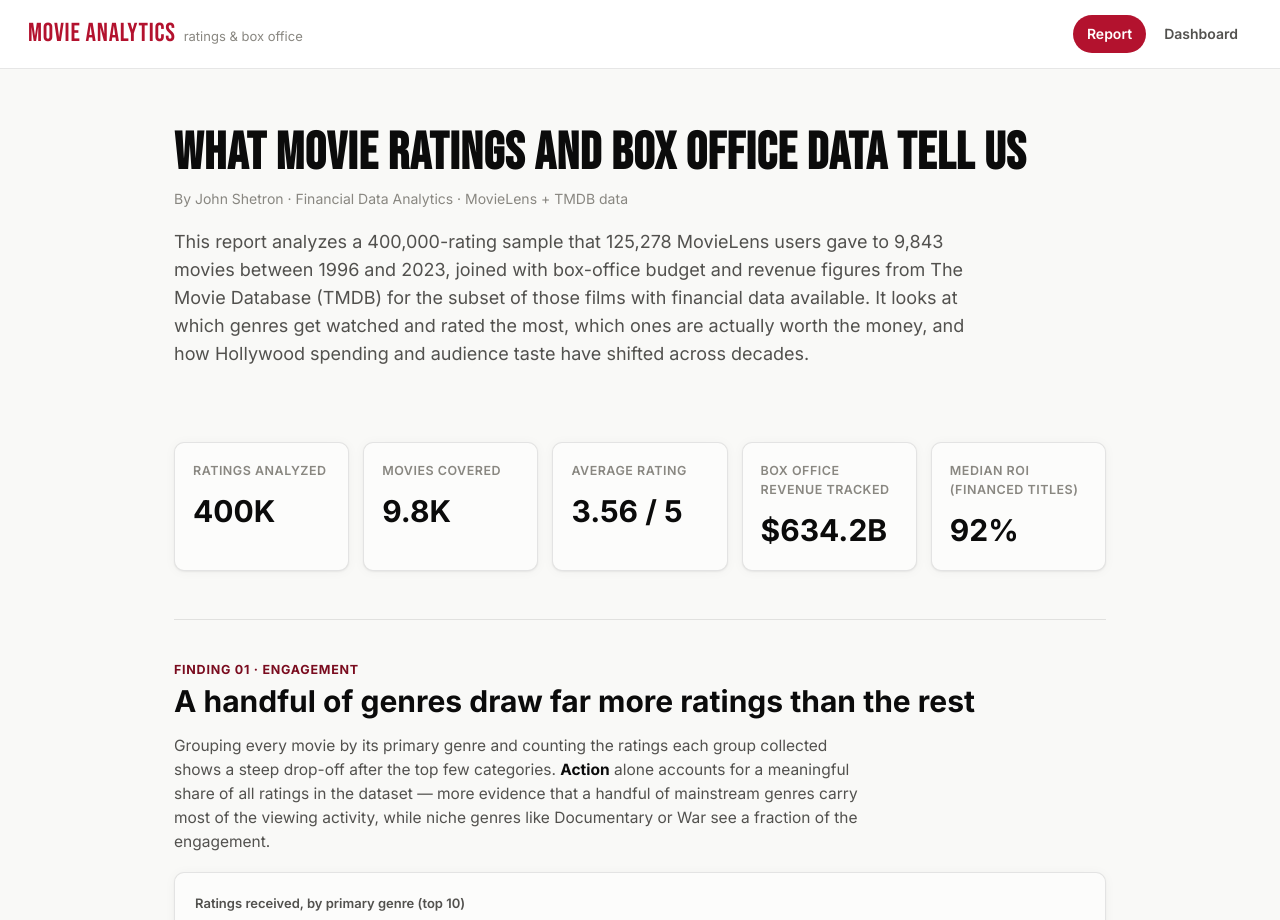
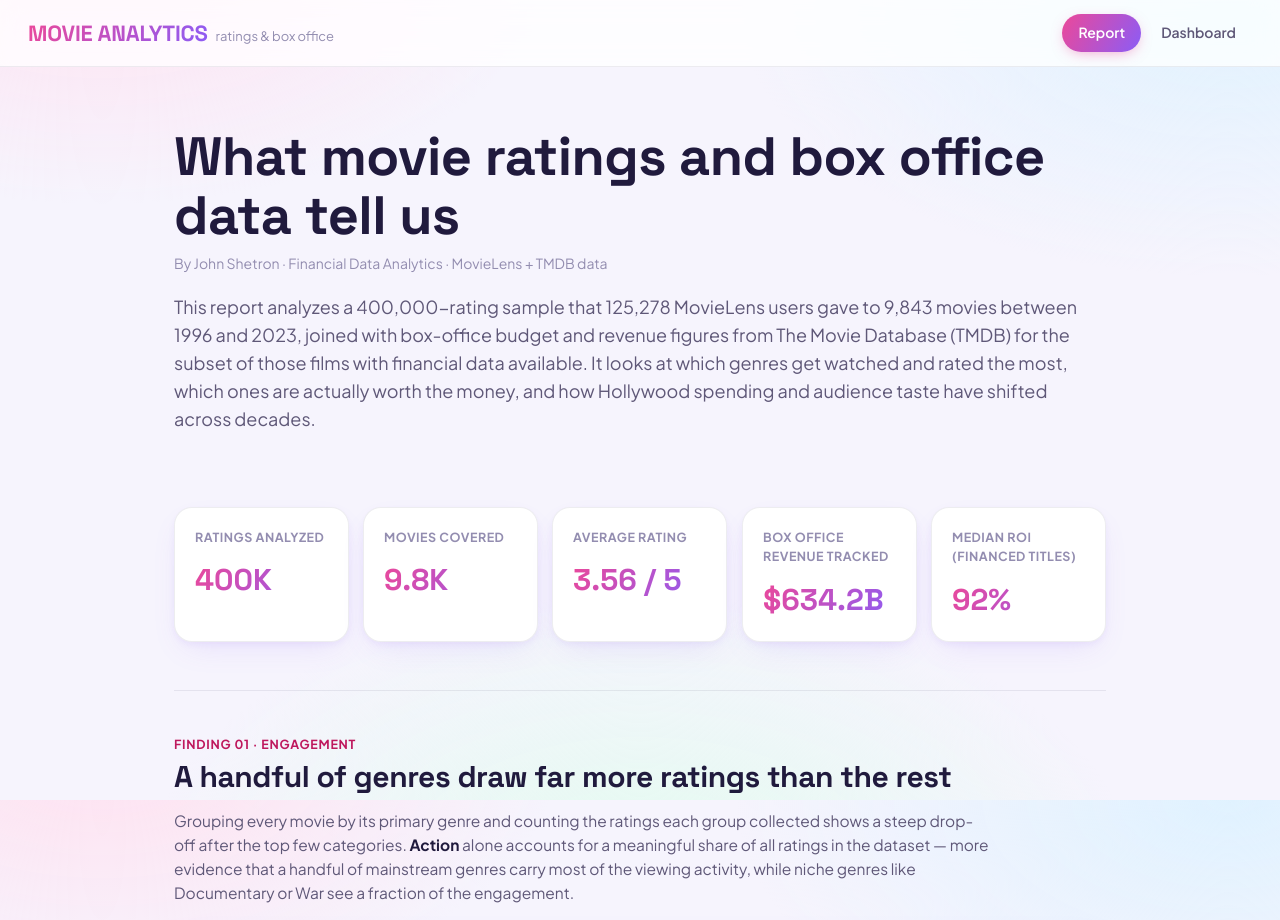
Before and after one commit to jdshetron/movie-analytics, a plain HTML site: page docs/index.html in a window 1280 px wide. Shown: the top 920 px of the page. Drawn offline with nearby package versions, Linux system fonts and the light colour scheme.

Commit message:
Redesign visual theme: pastel gradients, modern fonts, motion
- New palette: soft pastel gradient background (pink/blue/mint radial
  blobs), pink-to-violet gradient accent, white glass-morphism cards
  with colored shadows. Dark mode gets an equivalent deep-indigo variant.
- Chart data colors are unchanged (still the validated, colorblind-safe
  categorical palette) - only UI chrome changed, so chart accessibility
  isn't affected. Fixed a latent bug found while re-validating: dark-mode
  green (series-6) didn't match the palette spec's mode-invariant value.
- Fonts: Space Grotesk (headings) + Plus Jakarta Sans (body/UI), swapped
  in for Bebas Neue + Inter.
- Motion: scroll-reveal fade-up on report findings, animated count-up on
  every stat tile (report + dashboard), hover lift on cards/nav/buttons,
  a brief opacity pulse on dashboard charts when filters change, and a
  pop-in on first paint. Everything respects prefers-reduced-motion.

```diff
--- a/docs/css/style.css
+++ b/docs/css/style.css
@@ -1,22 +1,28 @@
 /* Movie Analytics — shared styles for the report and dashboard pages. */
 
-@import url('https://fonts.googleapis.com/css2?family=Bebas+Neue&family=Inter:wght@400;500;600;700&display=swap');
+@import url('https://fonts.googleapis.com/css2?family=Space+Grotesk:wght@500;600;700&family=Plus+Jakarta+Sans:wght@400;500;600;700;800&display=swap');
 
 :root {
   color-scheme: light;
-  --bg: #f9f9f7;
-  --surface: #fcfcfb;
+  --bg: #f6f4fd;
+  --bg-gradient:
+    radial-gradient(760px 420px at 8% -6%, #ffe1f0 0%, rgba(255, 225, 240, 0) 60%),
+    radial-gradient(820px 460px at 96% 0%, #e0f2ff 0%, rgba(224, 242, 255, 0) 60%),
+    radial-gradient(900px 520px at 50% 110%, #e3fbf0 0%, rgba(227, 251, 240, 0) 55%),
+    #f6f4fd;
+  --surface: #ffffff;
   --surface-raised: #ffffff;
-  --text-primary: #0b0b0b;
-  --text-secondary: #52514e;
-  --text-muted: #898781;
-  --border: rgba(11, 11, 11, 0.10);
-  --grid: #e1e0d9;
-  --axis: #c3c2b7;
+  --text-primary: #201a3d;
+  --text-secondary: #5f5878;
+  --text-muted: #938db0;
+  --border: rgba(32, 26, 61, 0.08);
+  --grid: #ece8fa;
+  --axis: #d9d3f0;
 
-  --accent: #b3122e;
-  --accent-ink: #7a0c1f;
-  --gold: #a9790a;
+  --accent: #ec4899;
+  --accent-2: #8b5cf6;
+  --accent-ink: #be185d;
+  --gold: #f59e0b;
 
   --series-1: #2a78d6;
   --series-2: #eb6834;
@@ -28,68 +34,89 @@
   --series-8: #e34948;
   --good: #006300;
 
-  --radius: 10px;
-  --shadow: 0 1px 2px rgba(11, 11, 11, 0.06), 0 1px 12px rgba(11, 11, 11, 0.04);
+  --radius: 18px;
+  --radius-sm: 12px;
+  --shadow: 0 2px 6px rgba(139, 92, 246, 0.08), 0 12px 32px -12px rgba(139, 92, 246, 0.18);
+  --shadow-hover: 0 6px 16px rgba(139, 92, 246, 0.12), 0 20px 44px -16px rgba(236, 72, 153, 0.24);
+  --gradient-accent: linear-gradient(120deg, #ec4899, #8b5cf6);
+
+  --ease: cubic-bezier(0.22, 1, 0.36, 1);
 }
 
 @media (prefers-color-scheme: dark) {
   :root:not([data-theme="light"]) {
     color-scheme: dark;
-    --bg: #0d0d0d;
-    --surface: #1a1a19;
-    --surface-raised: #202020;
-    --text-primary: #ffffff;
-    --text-secondary: #c3c2b7;
-    --text-muted: #898781;
-    --border: rgba(255, 255, 255, 0.10);
-    --grid: #2c2c2a;
-    --axis: #383835;
+    --bg: #14112a;
+    --bg-gradient:
+      radial-gradient(760px 420px at 8% -6%, rgba(236, 72, 153, 0.16) 0%, rgba(236, 72, 153, 0) 60%),
+      radial-gradient(820px 460px at 96% 0%, rgba(56, 189, 248, 0.14) 0%, rgba(56, 189, 248, 0) 60%),
+      radial-gradient(900px 520px at 50% 110%, rgba(45, 212, 191, 0.12) 0%, rgba(45, 212, 191, 0) 55%),
+      #14112a;
+    --surface: #1d1938;
+    --surface-raised: #221d40;
+    --text-primary: #f5f3ff;
+    --text-secondary: #c6bfe6;
+    --text-muted: #8b84ac;
+    --border: rgba(245, 243, 255, 0.10);
+    --grid: #322b52;
+    --axis: #453c6d;
 
-    --accent: #ff5a76;
-    --accent-ink: #ff8296;
-    --gold: #d7ad4d;
+    --accent: #f472b6;
+    --accent-2: #a78bfa;
+    --accent-ink: #f9a8d4;
+    --gold: #fbbf24;
 
     --series-1: #3987e5;
     --series-2: #d95926;
     --series-3: #199e70;
     --series-4: #c98500;
     --series-5: #d55181;
-    --series-6: #1fbf1f;
+    --series-6: #008300;
     --series-7: #9085e9;
     --series-8: #e66767;
     --good: #0ca30c;
 
-    --shadow: 0 1px 2px rgba(0, 0, 0, 0.4), 0 1px 16px rgba(0, 0, 0, 0.3);
+    --shadow: 0 2px 8px rgba(0, 0, 0, 0.35), 0 16px 40px -16px rgba(167, 139, 250, 0.28);
+    --shadow-hover: 0 6px 18px rgba(0, 0, 0, 0.4), 0 22px 48px -16px rgba(244, 114, 182, 0.3);
+    --gradient-accent: linear-gradient(120deg, #f472b6, #a78bfa);
   }
 }
 
 :root[data-theme="dark"] {
   color-scheme: dark;
-  --bg: #0d0d0d;
-  --surface: #1a1a19;
-  --surface-raised: #202020;
-  --text-primary: #ffffff;
-  --text-secondary: #c3c2b7;
-  --text-muted: #898781;
-  --border: rgba(255, 255, 255, 0.10);
-  --grid: #2c2c2a;
-  --axis: #383835;
+  --bg: #14112a;
+  --bg-gradient:
+    radial-gradient(760px 420px at 8% -6%, rgba(236, 72, 153, 0.16) 0%, rgba(236, 72, 153, 0) 60%),
+    radial-gradient(820px 460px at 96% 0%, rgba(56, 189, 248, 0.14) 0%, rgba(56, 189, 248, 0) 60%),
+    radial-gradient(900px 520px at 50% 110%, rgba(45, 212, 191, 0.12) 0%, rgba(45, 212, 191, 0) 55%),
+    #14112a;
+  --surface: #1d1938;
+  --surface-raised: #221d40;
+  --text-primary: #f5f3ff;
+  --text-secondary: #c6bfe6;
+  --text-muted: #8b84ac;
+  --border: rgba(245, 243, 255, 0.10);
+  --grid: #322b52;
+  --axis: #453c6d;
 
-  --accent: #ff5a76;
-  --accent-ink: #ff8296;
-  --gold: #d7ad4d;
+  --accent: #f472b6;
+  --accent-2: #a78bfa;
+  --accent-ink: #f9a8d4;
+  --gold: #fbbf24;
 
   --series-1: #3987e5;
   --series-2: #d95926;
   --series-3: #199e70;
   --series-4: #c98500;
   --series-5: #d55181;
-  --series-6: #1fbf1f;
+  --series-6: #008300;
   --series-7: #9085e9;
   --series-8: #e66767;
   --good: #0ca30c;
 
-  --shadow: 0 1px 2px rgba(0, 0, 0, 0.4), 0 1px 16px rgba(0, 0, 0, 0.3);
+  --shadow: 0 2px 8px rgba(0, 0, 0, 0.35), 0 16px 40px -16px rgba(167, 139, 250, 0.28);
+  --shadow-hover: 0 6px 18px rgba(0, 0, 0, 0.4), 0 22px 48px -16px rgba(244, 114, 182, 0.3);
+  --gradient-accent: linear-gradient(120deg, #f472b6, #a78bfa);
 }
 
 * { box-sizing: border-box; }
@@ -98,16 +125,55 @@ html { scroll-behavior: smooth; }
 
 body {
   margin: 0;
-  background: var(--bg);
+  background: var(--bg-gradient);
+  background-attachment: fixed;
   color: var(--text-primary);
-  font-family: Inter, system-ui, -apple-system, "Segoe UI", sans-serif;
+  font-family: "Plus Jakarta Sans", system-ui, -apple-system, "Segoe UI", sans-serif;
   line-height: 1.55;
   -webkit-font-smoothing: antialiased;
 }
 
-h1, h2, h3 { font-family: "Bebas Neue", Inter, system-ui, sans-serif; letter-spacing: 0.02em; line-height: 1.1; }
+h1, h2, h3 { font-family: "Space Grotesk", "Plus Jakarta Sans", system-ui, sans-serif; letter-spacing: -0.01em; line-height: 1.1; }
 
 a { color: var(--accent-ink); }
+
+/* ---------- Motion ---------- */
+
+@keyframes drift {
+  0%, 100% { transform: translate(0, 0) scale(1); }
+  50% { transform: translate(-3%, 4%) scale(1.06); }
+}
+
+@keyframes fadeUp {
+  from { opacity: 0; transform: translateY(22px); }
+  to { opacity: 1; transform: translateY(0); }
+}
+
+@keyframes popIn {
+  from { opacity: 0; transform: scale(0.92); }
+  to { opacity: 1; transform: scale(1); }
+}
+
+.reveal {
+  opacity: 0;
+  transform: translateY(22px);
+  transition: opacity 0.7s var(--ease), transform 0.7s var(--ease);
+}
+
+.reveal.in-view {
+  opacity: 1;
+  transform: translateY(0);
+}
+
+@media (prefers-reduced-motion: reduce) {
+  *, *::before, *::after {
+    animation-duration: 0.001ms !important;
+    animation-iteration-count: 1 !important;
+    transition-duration: 0.001ms !important;
+    scroll-behavior: auto !important;
+  }
+  .reveal { opacity: 1; transform: none; }
+}
 
 /* ---------- Nav ---------- */
 
@@ -119,7 +185,9 @@ a { color: var(--accent-ink); }
   align-items: center;
   justify-content: space-between;
   padding: 14px 28px;
-  background: var(--surface-raised);
+  background: color-mix(in srgb, var(--surface-raised) 78%, transparent);
+  backdrop-filter: blur(14px) saturate(160%);
+  -webkit-backdrop-filter: blur(14px) saturate(160%);
   border-bottom: 1px solid var(--border);
 }
 
@@ -132,10 +200,14 @@ a { color: var(--accent-ink); }
 }
 
 .site-nav .brand .mark {
-  font-family: "Bebas Neue", sans-serif;
-  font-size: 26px;
-  letter-spacing: 0.03em;
-  color: var(--accent);
+  font-family: "Space Grotesk", sans-serif;
+  font-weight: 700;
+  font-size: 22px;
+  letter-spacing: -0.01em;
+  background: var(--gradient-accent);
+  -webkit-background-clip: text;
+  background-clip: text;
+  color: transparent;
 }
 
 .site-nav .brand .sub {
@@ -153,15 +225,17 @@ a { color: var(--accent-ink); }
   color: var(--text-secondary);
   font-weight: 600;
   font-size: 14px;
-  padding: 8px 14px;
+  padding: 8px 16px;
   border-radius: 999px;
+  transition: background 0.2s var(--ease), color 0.2s var(--ease), transform 0.2s var(--ease);
 }
 
-.site-nav .links a:hover { background: var(--bg); }
+.site-nav .links a:hover { background: var(--grid); transform: translateY(-1px); }
 
 .site-nav .links a.active {
-  color: var(--surface-raised);
-  background: var(--accent);
+  color: #fff;
+  background: var(--gradient-accent);
+  box-shadow: 0 4px 14px -4px rgba(236, 72, 153, 0.5);
 }
 
 /* ---------- Layout ---------- */
@@ -175,24 +249,29 @@ a { color: var(--accent-ink); }
 .page.wide { max-width: 1180px; }
 
 .hero {
-  padding: 56px 0 28px;
+  padding: 60px 0 28px;
+  position: relative;
 }
 
 .hero h1 {
-  font-size: 52px;
-  margin: 0 0 6px;
+  font-size: 54px;
+  font-weight: 700;
+  margin: 0 0 8px;
+  animation: fadeUp 0.8s var(--ease) both;
 }
 
 .hero .byline {
   color: var(--text-muted);
   font-size: 14px;
   margin-bottom: 18px;
+  animation: fadeUp 0.8s var(--ease) 0.08s both;
 }
 
 .hero .summary {
   font-size: 18px;
   color: var(--text-secondary);
   max-width: 72ch;
+  animation: fadeUp 0.8s var(--ease) 0.16s both;
 }
 
 /* ---------- Stat tiles ---------- */
@@ -208,30 +287,41 @@ a { color: var(--accent-ink); }
   background: var(--surface);
   border: 1px solid var(--border);
   border-radius: var(--radius);
-  padding: 18px 18px 16px;
+  padding: 20px 20px 18px;
   box-shadow: var(--shadow);
+  transition: transform 0.25s var(--ease), box-shadow 0.25s var(--ease);
+  animation: popIn 0.5s var(--ease) both;
+}
+
+.stat-tile:hover {
+  transform: translateY(-4px);
+  box-shadow: var(--shadow-hover);
 }
 
 .stat-tile .label {
   font-size: 12.5px;
-  font-weight: 600;
+  font-weight: 700;
   text-transform: uppercase;
   letter-spacing: 0.04em;
   color: var(--text-muted);
-  margin-bottom: 8px;
+  margin-bottom: 10px;
 }
 
 .stat-tile .value {
+  font-family: "Space Grotesk", sans-serif;
   font-size: 30px;
   font-weight: 700;
   font-variant-numeric: proportional-nums;
-  color: var(--text-primary);
+  background: var(--gradient-accent);
+  -webkit-background-clip: text;
+  background-clip: text;
+  color: transparent;
 }
 
 /* ---------- Report sections ---------- */
 
 .finding {
-  padding: 40px 0;
+  padding: 44px 0;
   border-top: 1px solid var(--border);
 }
 
@@ -249,9 +339,8 @@ a { color: var(--accent-ink); }
 .finding h2 {
   font-size: 30px;
   margin: 0 0 14px;
-  font-family: Inter, sans-serif;
-  letter-spacing: normal;
   font-weight: 700;
+  letter-spacing: -0.015em;
 }
 
 .finding p {
@@ -269,11 +358,18 @@ a { color: var(--accent-ink); }
   box-shadow: var(--shadow);
   padding: 20px 20px 12px;
   margin-top: 18px;
+  transition: transform 0.3s var(--ease), box-shadow 0.3s var(--ease);
+  animation: popIn 0.5s var(--ease) both;
+}
+
+.chart-card:hover {
+  transform: translateY(-3px);
+  box-shadow: var(--shadow-hover);
 }
 
 .chart-card .chart-title {
   font-size: 13px;
-  font-weight: 600;
+  font-weight: 700;
   color: var(--text-secondary);
   margin-bottom: 12px;
 }
@@ -281,16 +377,16 @@ a { color: var(--accent-ink); }
 .chart-card canvas { max-height: 320px; }
 
 .closing {
-  padding: 40px 0 10px;
+  padding: 44px 0 10px;
   border-top: 1px solid var(--border);
   color: var(--text-secondary);
   font-size: 15px;
 }
 
-.closing h2 { font-size: 26px; color: var(--text-primary); font-family: Inter, sans-serif; font-weight: 700; }
-.closing h3 { font-size: 16px; color: var(--text-primary); font-family: Inter, sans-serif; font-weight: 700; margin-bottom: 4px; }
+.closing h2 { font-size: 26px; color: var(--text-primary); font-weight: 700; }
+.closing h3 { font-size: 16px; color: var(--text-primary); font-weight: 700; margin-bottom: 4px; font-family: "Plus Jakarta Sans", sans-serif; }
 .closing section { margin-bottom: 20px; }
-.closing code { background: var(--bg); padding: 1px 6px; border-radius: 4px; font-size: 13px; }
+.closing code { background: var(--grid); padding: 2px 7px; border-radius: 6px; font-size: 13px; color: var(--accent-ink); }
 
 footer.site-footer {
   text-align: center;
@@ -299,17 +395,21 @@ footer.site-footer {
   padding: 28px 0 40px;
 }
 
+footer.site-footer a { color: var(--accent-ink); font-weight: 600; }
+
 /* ---------- Dashboard ---------- */
 
-.dash-intro { padding: 40px 0 8px; }
-.dash-intro h1 { font-size: 40px; margin: 0 0 8px; }
-.dash-intro p { color: var(--text-secondary); max-width: 72ch; }
+.dash-intro { padding: 44px 0 8px; }
+.dash-intro h1 { font-size: 42px; font-weight: 700; margin: 0 0 8px; animation: fadeUp 0.8s var(--ease) both; }
+.dash-intro p { color: var(--text-secondary); max-width: 72ch; animation: fadeUp 0.8s var(--ease) 0.08s both; }
 
 .controls {
   position: sticky;
   top: 61px;
   z-index: 10;
-  background: var(--bg);
+  background: color-mix(in srgb, var(--bg) 85%, transparent);
+  backdrop-filter: blur(10px);
+  -webkit-backdrop-filter: blur(10px);
   padding: 16px 0;
   border-bottom: 1px solid var(--border);
   margin-bottom: 24px;
@@ -331,7 +431,7 @@ footer.site-footer {
 
 .field label {
   font-size: 11.5px;
-  font-weight: 600;
+  font-weight: 700;
   text-transform: uppercase;
   letter-spacing: 0.04em;
   color: var(--text-muted);
@@ -342,31 +442,41 @@ footer.site-footer {
   font: inherit;
   font-size: 14px;
   padding: 8px 10px;
-  border-radius: 8px;
+  border-radius: var(--radius-sm);
   border: 1px solid var(--border);
   background: var(--surface-raised);
   color: var(--text-primary);
+  transition: border-color 0.2s var(--ease), box-shadow 0.2s var(--ease);
 }
 
 .field select:focus,
 .field input:focus {
-  outline: 2px solid var(--series-1);
-  outline-offset: 1px;
+  outline: none;
+  border-color: var(--accent-2);
+  box-shadow: 0 0 0 3px color-mix(in srgb, var(--accent-2) 25%, transparent);
 }
 
 .reset-btn {
   font: inherit;
   font-size: 14px;
-  font-weight: 600;
-  padding: 9px 16px;
-  border-radius: 8px;
-  border: 1px solid var(--border);
+  font-weight: 700;
+  padding: 9px 18px;
+  border-radius: var(--radius-sm);
+  border: 1px solid transparent;
   background: var(--surface-raised);
   color: var(--accent-ink);
   cursor: pointer;
+  transition: transform 0.2s var(--ease), box-shadow 0.2s var(--ease), background 0.2s var(--ease), color 0.2s var(--ease);
 }
 
-.reset-btn:hover { background: var(--bg); }
+.reset-btn:hover {
+  background: var(--gradient-accent);
+  color: #fff;
+  transform: translateY(-2px);
+  box-shadow: 0 8px 20px -8px rgba(236, 72, 153, 0.5);
+}
+
+.reset-btn:active { transform: translateY(0) scale(0.97); }
 
 .switch-row {
   display: flex;
@@ -380,6 +490,7 @@ footer.site-footer {
   color: var(--text-muted);
   margin-left: auto;
   align-self: center;
+  transition: opacity 0.2s var(--ease);
 }
 
 .dash-stat-row {
@@ -394,6 +505,7 @@ footer.site-footer {
   grid-template-columns: repeat(auto-fit, minmax(420px, 1fr));
   gap: 18px;
   margin-bottom: 32px;
+  transition: opacity 0.15s ease;
 }
 
 .table-card {
@@ -404,12 +516,15 @@ footer.site-footer {
   padding: 4px 0 0;
   margin-bottom: 40px;
   overflow: hidden;
+  transition: box-shadow 0.3s var(--ease);
 }
+
+.table-card:hover { box-shadow: var(--shadow-hover); }
 
 .table-card .chart-title {
   padding: 16px 20px 0;
   font-size: 13px;
-  font-weight: 600;
+  font-weight: 700;
   color: var(--text-secondary);
 }
 
@@ -429,6 +544,9 @@ table.data-table td {
   white-space: nowrap;
 }
 
+table.data-table tbody tr { transition: background 0.15s var(--ease); }
+table.data-table tbody tr:hover { background: var(--grid); }
+
 table.data-table td { font-variant-numeric: tabular-nums; color: var(--text-secondary); }
 table.data-table td:first-child { color: var(--text-primary); font-variant-numeric: normal; }
 
@@ -444,7 +562,7 @@ table.data-table thead th {
   user-select: none;
 }
 
-table.data-table thead th:hover { color: var(--text-primary); }
+table.data-table thead th:hover { color: var(--accent-ink); }
 
 .loading-note {
   color: var(--text-muted);
--- /dev/null
+++ b/docs/js/motion.js
@@ -0,0 +1,42 @@
+// Shared motion helpers: scroll-reveal and animated counters for stat tiles.
+// Respects prefers-reduced-motion throughout.
+
+const REDUCED_MOTION = window.matchMedia('(prefers-reduced-motion: reduce)').matches;
+
+function setupReveal(selector = '.reveal') {
+  const els = document.querySelectorAll(selector);
+  if (REDUCED_MOTION || !('IntersectionObserver' in window)) {
+    els.forEach((el) => el.classList.add('in-view'));
+    return;
+  }
+  const io = new IntersectionObserver(
+    (entries) => {
+      for (const entry of entries) {
+        if (entry.isIntersecting) {
+          entry.target.classList.add('in-view');
+          io.unobserve(entry.target);
+        }
+      }
+    },
+    { threshold: 0.12, rootMargin: '0px 0px -40px 0px' }
+  );
+  els.forEach((el) => io.observe(el));
+}
+
+// Animates a numeric value from 0 to `target`, re-running `formatFn` each
+// frame so compact/currency/percent formatting stays correct mid-count.
+function animateCount(el, target, formatFn, duration = 900) {
+  if (REDUCED_MOTION || !Number.isFinite(target)) {
+    el.textContent = formatFn(target);
+    return;
+  }
+  const start = performance.now();
+  function tick(now) {
+    const t = Math.min(1, (now - start) / duration);
+    const eased = 1 - Math.pow(1 - t, 3);
+    el.textContent = formatFn(target * eased);
+    if (t < 1) requestAnimationFrame(tick);
+    else el.textContent = formatFn(target);
+  }
+  requestAnimationFrame(tick);
+}
--- a/docs/js/report.js
+++ b/docs/js/report.js
@@ -17,7 +17,7 @@
     surface: cssVar('--surface'),
   };
 
-  Chart.defaults.font.family = "Inter, system-ui, -apple-system, 'Segoe UI', sans-serif";
+  Chart.defaults.font.family = "'Plus Jakarta Sans', system-ui, -apple-system, 'Segoe UI', sans-serif";
   Chart.defaults.color = colors.textSecondary;
   Chart.defaults.borderColor = colors.grid;
 
@@ -43,27 +43,28 @@
 
   const h = data.headline;
 
-  // ---- Stat tiles ----
+  // ---- Stat tiles (animated count-up) ----
   const stats = [
-    { label: 'Ratings analyzed', value: compactNumber(h.total_ratings) },
-    { label: 'Movies covered', value: compactNumber(h.total_movies) },
-    { label: 'Average rating', value: h.avg_rating_overall.toFixed(2) + ' / 5' },
-    { label: 'Box office revenue tracked', value: compactCurrency(h.total_revenue_tracked) },
-    { label: 'Median ROI (financed titles)', value: pct(h.median_roi) },
+    { label: 'Ratings analyzed', target: h.total_ratings, format: compactNumber },
+    { label: 'Movies covered', target: h.total_movies, format: compactNumber },
+    { label: 'Average rating', target: h.avg_rating_overall, format: (v) => v.toFixed(2) + ' / 5' },
+    { label: 'Box office revenue tracked', target: h.total_revenue_tracked, format: compactCurrency },
+    { label: 'Median ROI (financed titles)', target: h.median_roi, format: pct },
   ];
   const statRow = document.getElementById('stat-row');
-  for (const s of stats) {
+  stats.forEach((s, i) => {
     const tile = document.createElement('div');
     tile.className = 'stat-tile';
+    tile.style.animationDelay = `${i * 70}ms`;
     const label = document.createElement('div');
     label.className = 'label';
     label.textContent = s.label;
     const value = document.createElement('div');
     value.className = 'value';
-    value.textContent = s.value;
     tile.append(label, value);
     statRow.appendChild(tile);
-  }
+    animateCount(value, s.target, s.format, 1100);
+  });
 
   // ---- In-prose numbers ----
   const genreByVolume = [...data.genre_rating_counts].sort((a, b) => b.rating_count - a.rating_count);
@@ -278,4 +279,6 @@
     colors.series6,
     { horizontal: true, tickFormat: compactCurrency, tooltipLabel: (ctx) => compactCurrency(ctx.parsed.x) }
   );
+
+  setupReveal();
 })();
```
Also changed, not shown: docs/dashboard.html (+1 -0 lines), docs/index.html (+10 -9 lines), docs/js/dashboard.js (+17 -6 lines).
